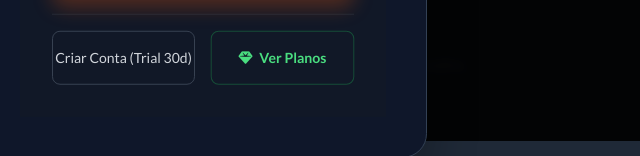
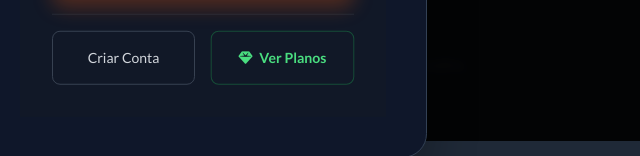
Before and after one commit to instrutormedeiros/monetizar, a plain HTML site: page index.html in a window 1280 px wide. Shown: the part 659-815 px from the top of the page, 437-1077 px from the left. Drawn offline with nearby package versions, Linux system fonts and the light colour scheme; no server answers.

Commit message:
Update index.html

```diff
--- a/index.html
+++ b/index.html
@@ -266,7 +266,7 @@
                     <div class="grid grid-cols-2 gap-4 w-full">
                         <!-- BOTÕES AUMENTADOS (text-sm e py-4) -->
                         <button id="show-signup-button" class="text-sm text-gray-300 hover:text-white hover:bg-gray-800 border border-gray-700 rounded-lg py-4 transition-all font-medium">
-                            Criar Conta (Trial 30d)
+                            Criar Conta
                         </button>
                         <button id="open-payment-login-btn" class="text-sm text-green-400 hover:text-white hover:bg-green-600/20 border border-green-500/30 rounded-lg py-4 font-bold transition-all pulse-button-slow">
                             <i class="fas fa-gem mr-1"></i> Ver Planos
```
